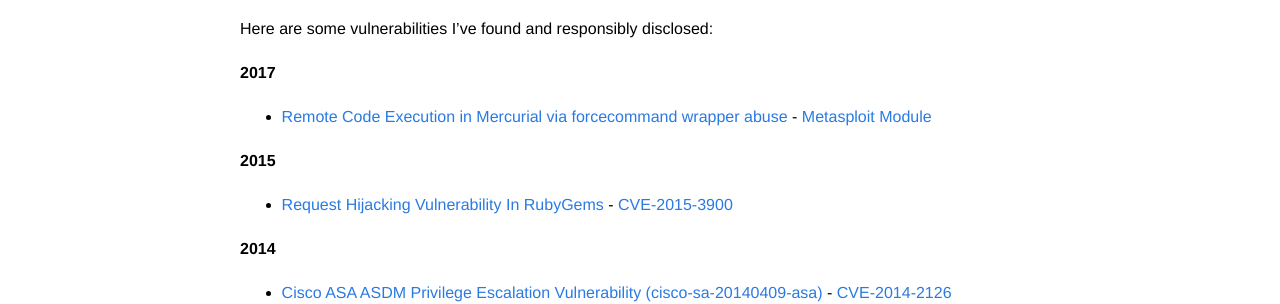
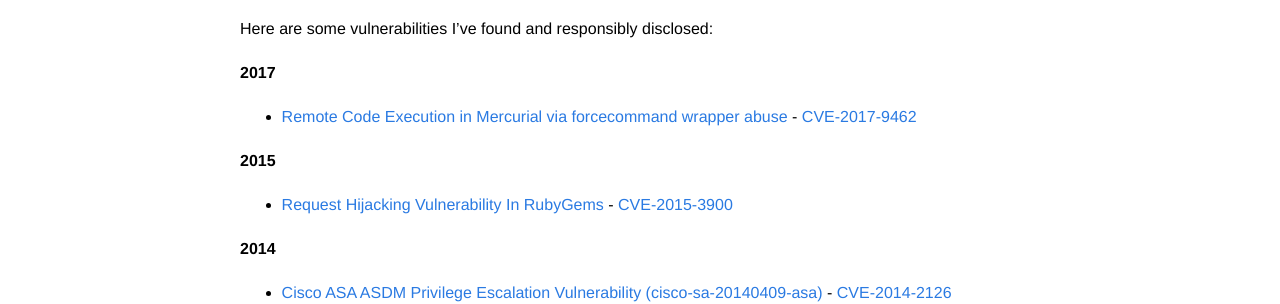
Before and after one commit to claudijd/claudijd.github.io, a Jekyll site: the page built from vulnerabilities.md, in a window 1280 px wide. Shown: the part 157-461 px from the top of the page. Built offline with Jekyll 4.4.1, drawn with Linux system fonts in a browser that asks for light colours.

Commit message:
Fix mercurial vuln links

```diff
--- a/vulnerabilities.md
+++ b/vulnerabilities.md
@@ -8,7 +8,7 @@
 
 **2017**
 
-- [Remote Code Execution in Mercurial via forcecommand wrapper abuse](https://www.mercurial-scm.org/wiki/WhatsNew#Mercurial_4.1.3_.282017-4-18.29) - [Metasploit Module](https://github.com/rapid7/metasploit-framework/pull/8263)
+- [Remote Code Execution in Mercurial via forcecommand wrapper abuse](https://hackerone.com/reports/222020) - [CVE-2017-9462](https://nvd.nist.gov/vuln/detail/CVE-2017-9462)
 
 **2015**
 
```
